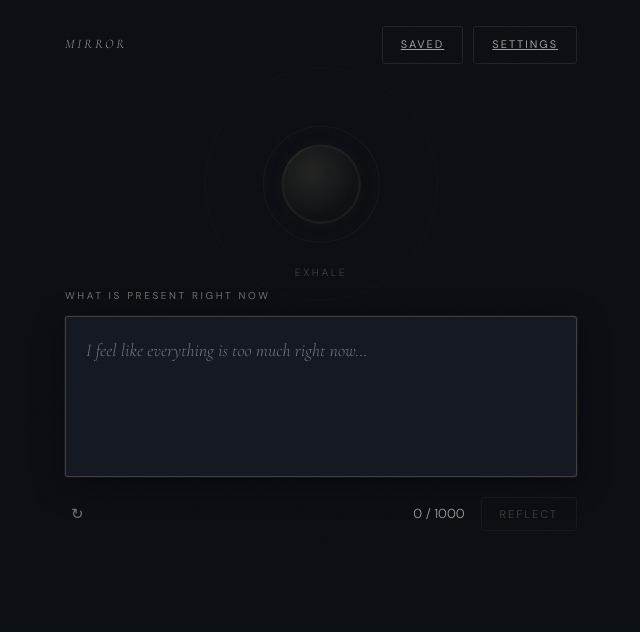
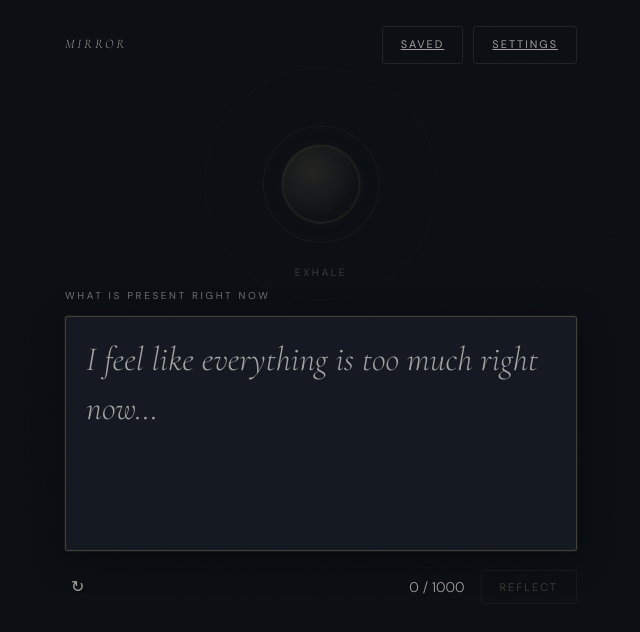
Before and after one commit to coherence-nikolai/mirror, a Next.js app: page /mirror in a window 1280 px wide. Shown: the top 632 px of the page, without its empty margins (319-959 px from the left). Built offline with nearby package versions, Linux system fonts and the light colour scheme.

Commit message:
Add files via upload

```diff
--- a/components/mirror/MirrorScreen.module.css
+++ b/components/mirror/MirrorScreen.module.css
@@ -21,13 +21,13 @@
   width: 100%;
   min-height: 120px;
   background: var(--bg-surface);
-  border: 1px solid var(--border-dim);
+  border: 1px solid var(--border-mid);
   border-radius: var(--r-sm);
   color: var(--text-primary);
   font-family: var(--font-serif);
-  font-size: 18px;
+  font-size: clamp(28px, 5.8vw, 34px);
   font-weight: 300;
-  line-height: 1.72;
+  line-height: 1.45;
   padding: 18px 20px;
   resize: none;
   outline: none;
@@ -36,7 +36,7 @@
 }
 
 .textarea::placeholder {
-  color: var(--text-dimmer);
+  color: var(--text-dim);
   font-style: italic;
 }
 
@@ -55,19 +55,21 @@
 .promptHint {
   background: none;
   border: none;
-  color: var(--text-dimmer);
+  color: var(--text-dim);
   cursor: pointer;
-  font-size: 15px;
+  font-size: 16px;
   padding: 4px 6px;
   transition: color var(--t-micro);
   line-height: 1;
 }
-.promptHint:hover { color: var(--text-dimmer); }
+.promptHint:hover { color: var(--text-dim); }
 
 .charCount {
   flex: 1;
   text-align: right;
   margin-right: var(--sp-2);
+  color: var(--text-dim);
+  font-size: 14px;
 }
 
 .loadingRow {
```
